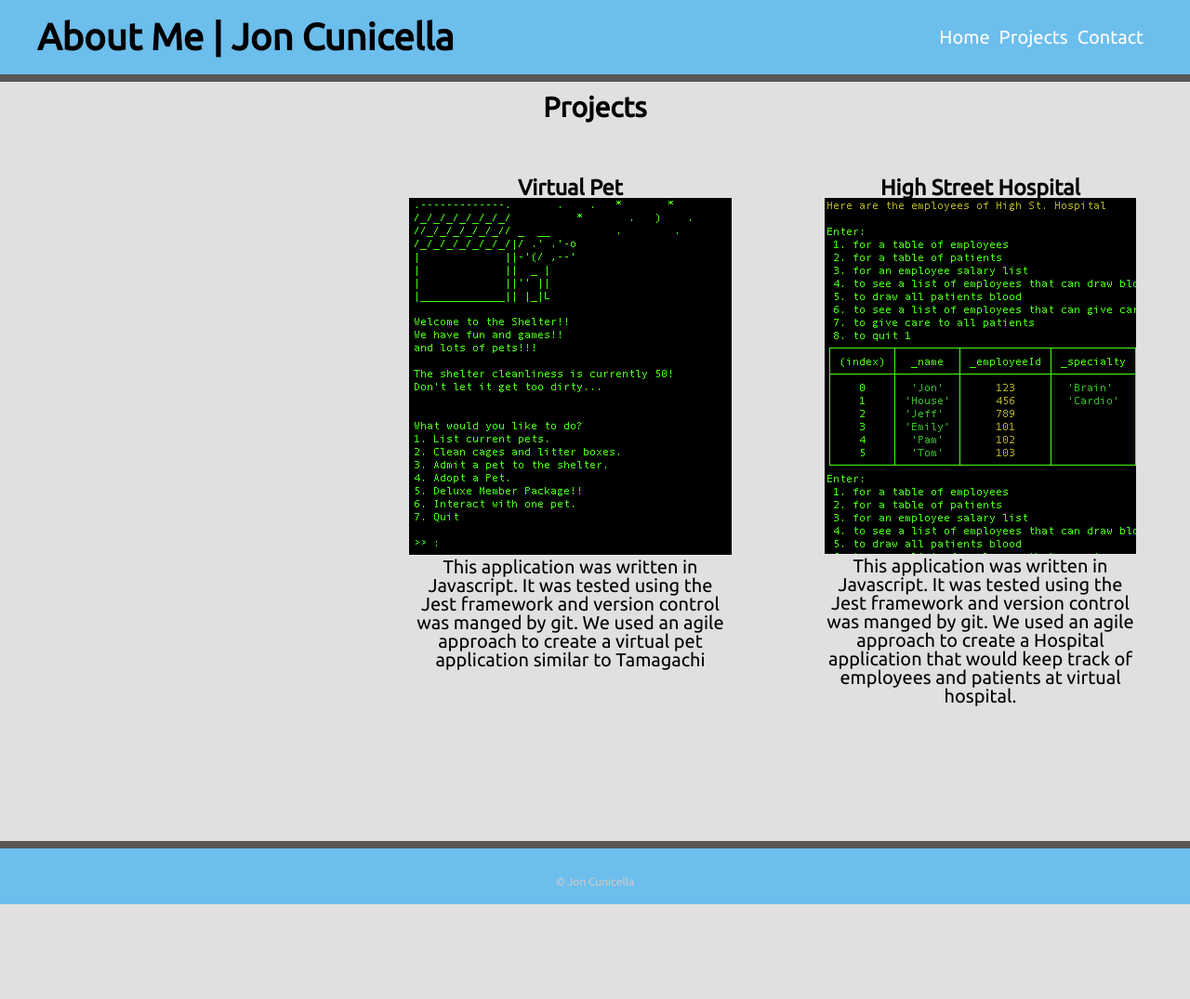
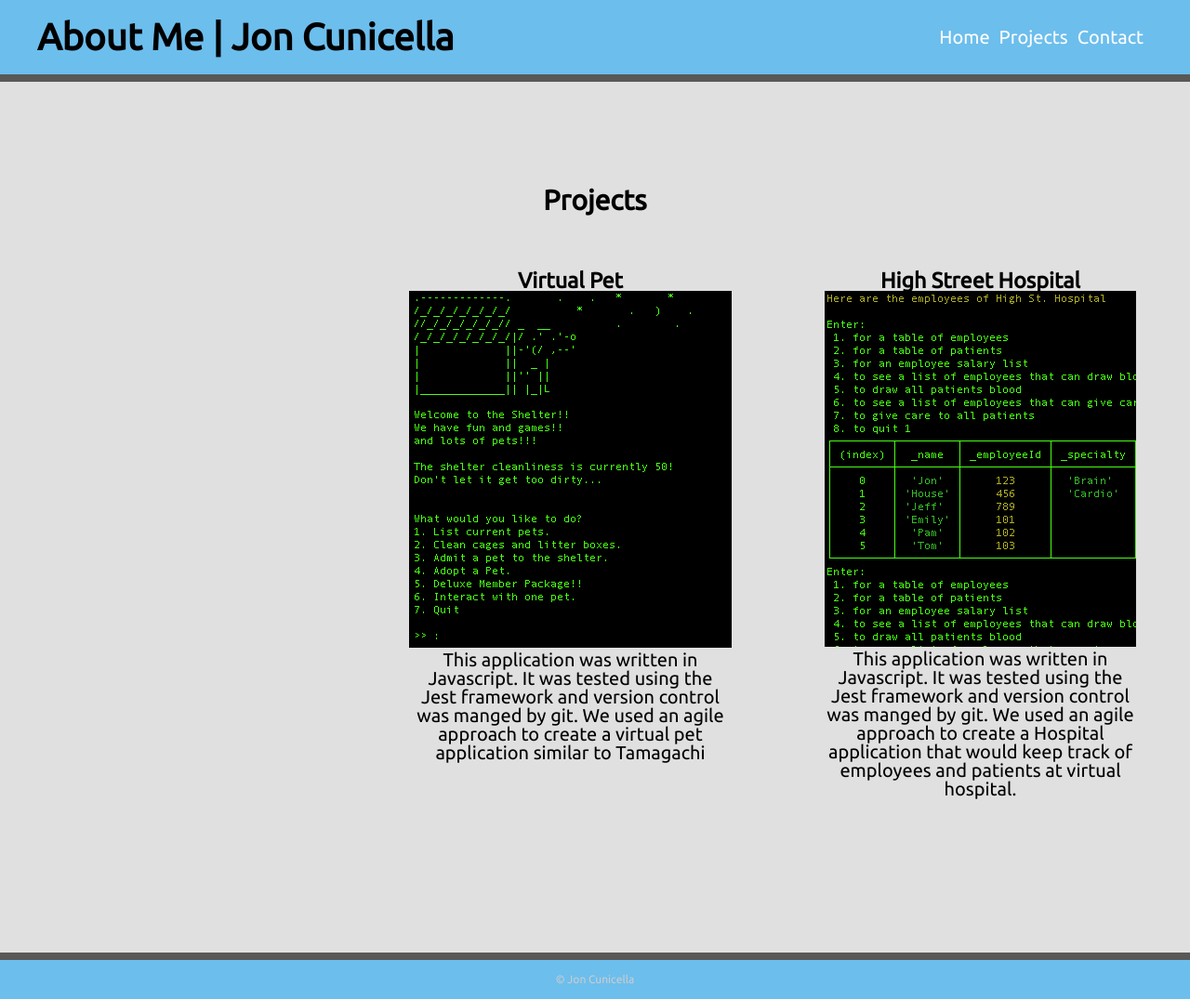
Before and after one commit to jon-cunicella/jon-cunicella.github.io, a plain HTML site: page projects.html in a window 1280 px wide. Shown: the top 1075 px of the page at 93% size. Before the commit the page ends 973 px from the top, so only its background shows below. Drawn offline with Linux system fonts and the light colour scheme.

```diff
--- a/css/index.css
+++ b/css/index.css
@@ -27,7 +27,7 @@
 }
 
 footer{
-  padding: 30px 0;
+  padding: 15px 0;
   clear: both;
   font-size: 12px;
   color: #ffffff;
@@ -36,6 +36,7 @@
   background: #6cbeed;
   border-top: 8px solid #595856;
   height: 50px;
+  position: relative;
 }
 
 .container {
@@ -47,7 +48,9 @@
   display: flex;
   flex-wrap: wrap;
   justify-content: space-around;
-  margin-bottom: 36rem;
+  margin-bottom: 37rem;
+  padding-top: 5rem;
+
 
 }
 
@@ -158,7 +161,7 @@
     display: inline-flex;
     flex-direction: column;
     align-items: center;
-    margin-bottom: 9rem;
+    margin-bottom: 6rem;
 }
 
 .contact-section {
```
